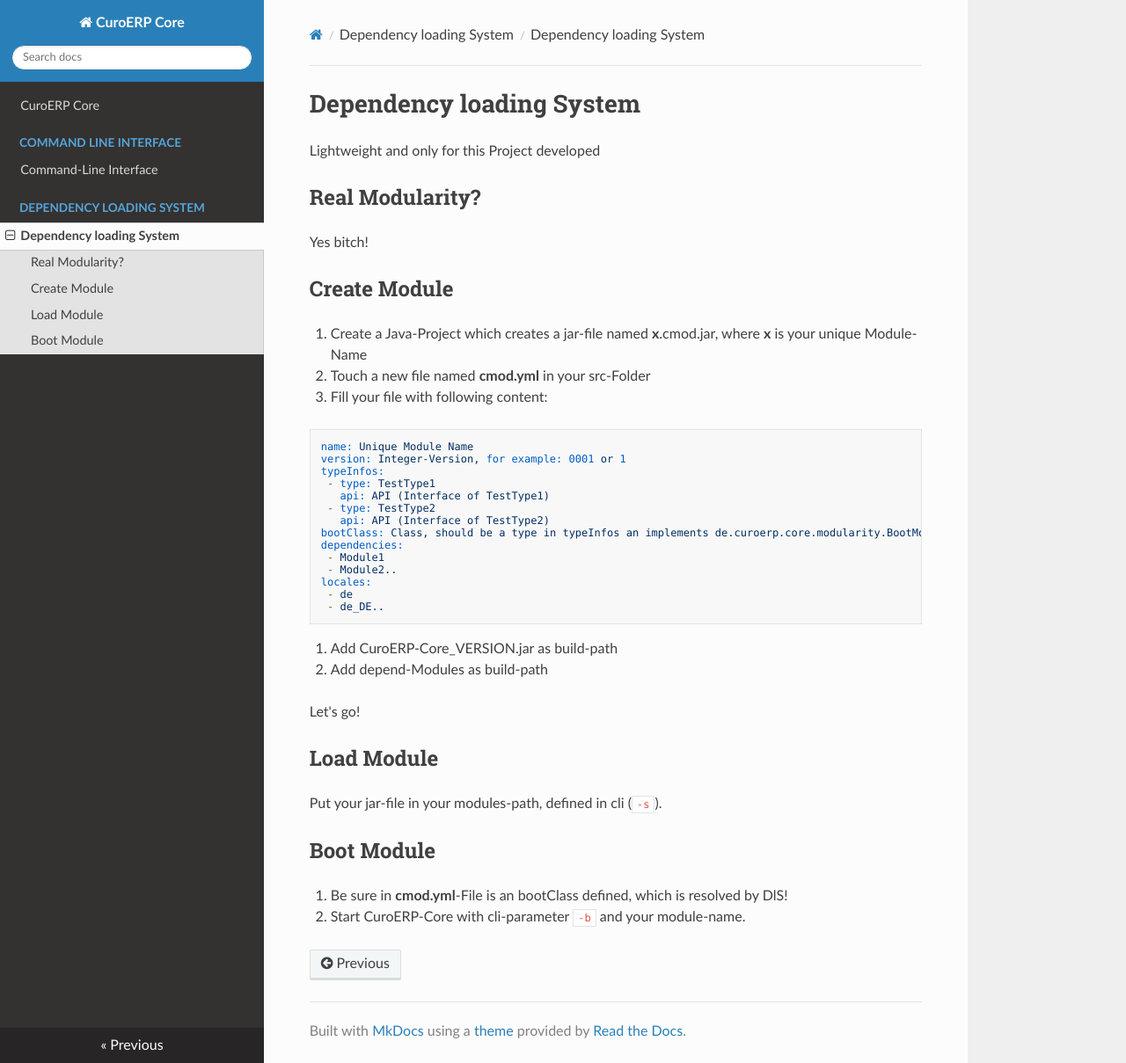
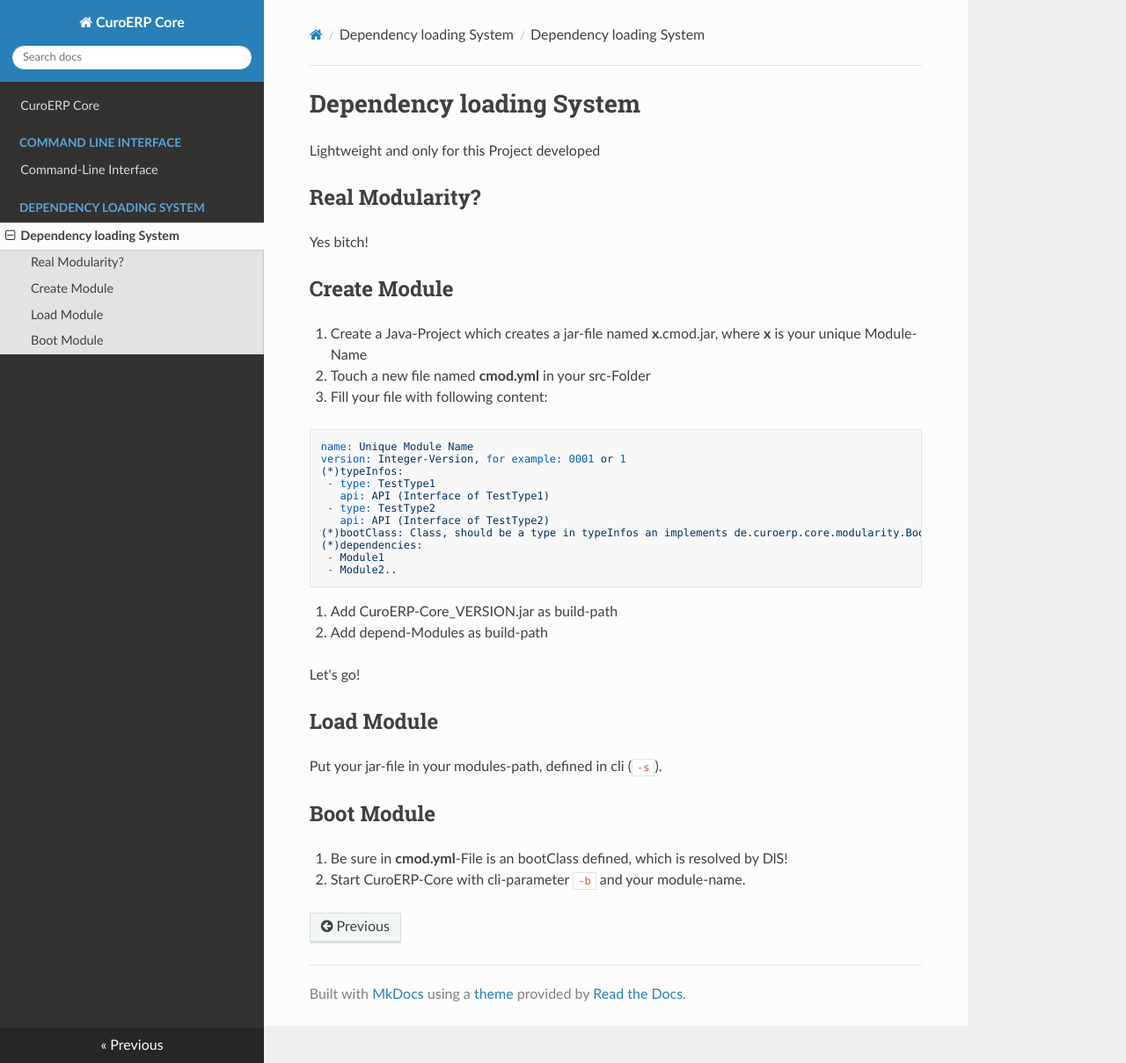
Before and after one commit to heinleit/curoerp-core, an MkDocs documentation site: the page built from docs/Dependency_loading_System/index.md, in a window 1280 px wide and 1209 px high. Shown: the whole window at 88% size. Built offline with MkDocs 1.6.1, drawn with Linux system fonts in a browser that asks for light colours; nearby versions of some CDN libraries.

Commit message:
Update DlS-Index

````diff
--- a/docs/Dependency_loading_System/index.md
+++ b/docs/Dependency_loading_System/index.md
@@ -17,18 +17,15 @@ Yes bitch!
 ```yaml
 name: Unique Module Name
 version: Integer-Version, for example: 0001 or 1
-typeInfos:
+(*)typeInfos:
  - type: TestType1
    api: API (Interface of TestType1)
  - type: TestType2
    api: API (Interface of TestType2)
-bootClass: Class, should be a type in typeInfos an implements de.curoerp.core.modularity.BootModule
-dependencies:
+(*)bootClass: Class, should be a type in typeInfos an implements de.curoerp.core.modularity.BootModule
+(*)dependencies:
  - Module1
  - Module2..
-locales:
- - de
- - de_DE..
 ```
 
 4. Add CuroERP-Core_VERSION.jar as build-path
````
